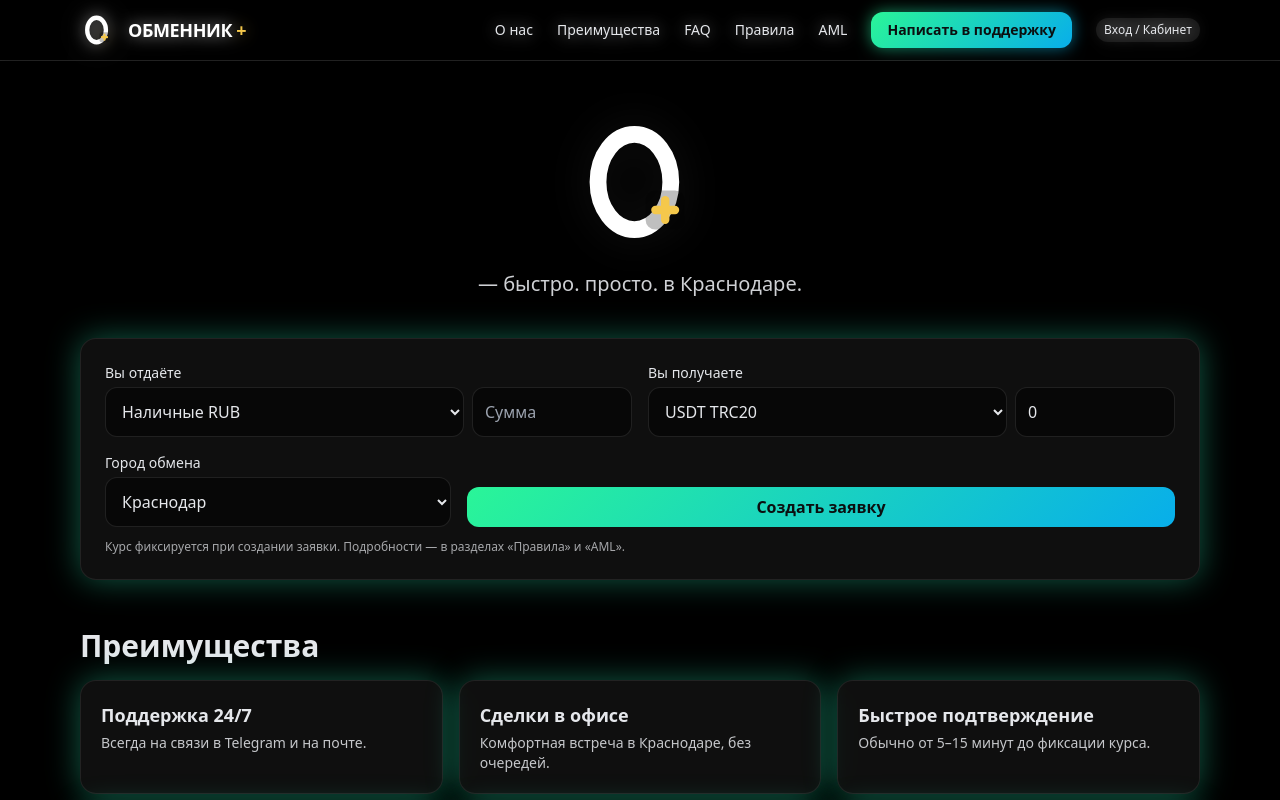
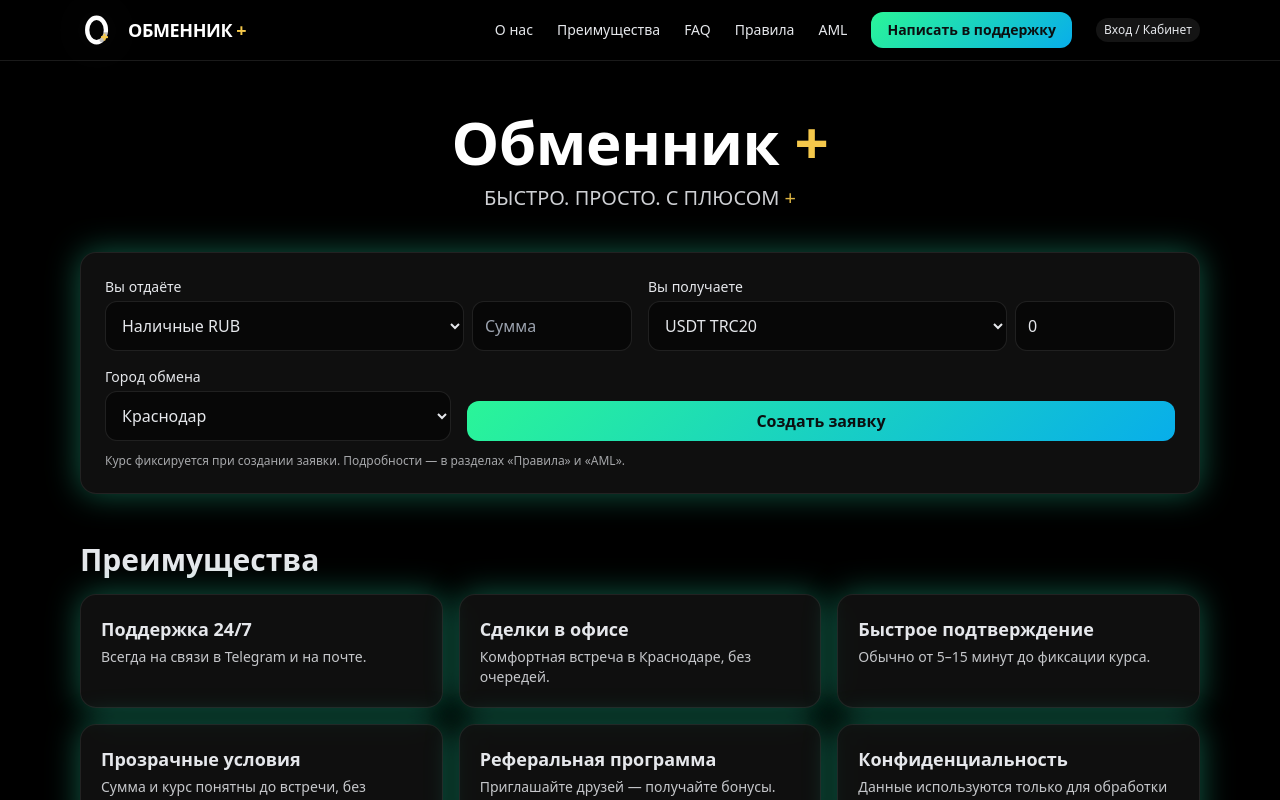
Before and after one commit to mihailgybkin-dot/obmennik-plus, a Next.js app: page / in a window 1280 px wide. Shown: the top 800 px of the page. Built offline with nearby package versions, Linux system fonts and the light colour scheme; no server answers.

Commit message:
Update page.tsx

```diff
--- a/app/page.tsx
+++ b/app/page.tsx
@@ -1,19 +1,20 @@
-import NavBar from "../components/NavBar";
 import Calculator from "../components/Calculator";
 import Features from "../components/Features";
 import FAQ from "../components/FAQ";
-import Logo from "../components/Logo";
 
 export default function Page(){
   return (
     <main>
-      <NavBar/>
       <section className="mx-auto max-w-6xl px-4 pt-28 pb-12">
+        {/* Центральная надпись */}
         <div className="text-center mb-10">
-          <div className="inline-block">
-            <Logo size={140} />
+          <div className="font-extrabold tracking-tight">
+            <span className="text-5xl sm:text-6xl text-white">Обменник</span>
+            <span className="text-5xl sm:text-6xl text-[#F5C84B]"> +</span>
           </div>
-          <div className="mt-3 text-xl opacity-90">— быстро. просто. в Краснодаре.</div>
+          <div className="mt-3 text-xl opacity-90">
+            БЫСТРО. ПРОСТО. С ПЛЮСОМ<span className="text-[#F5C84B]"> +</span>
+          </div>
         </div>
 
         <Calculator/>
```
